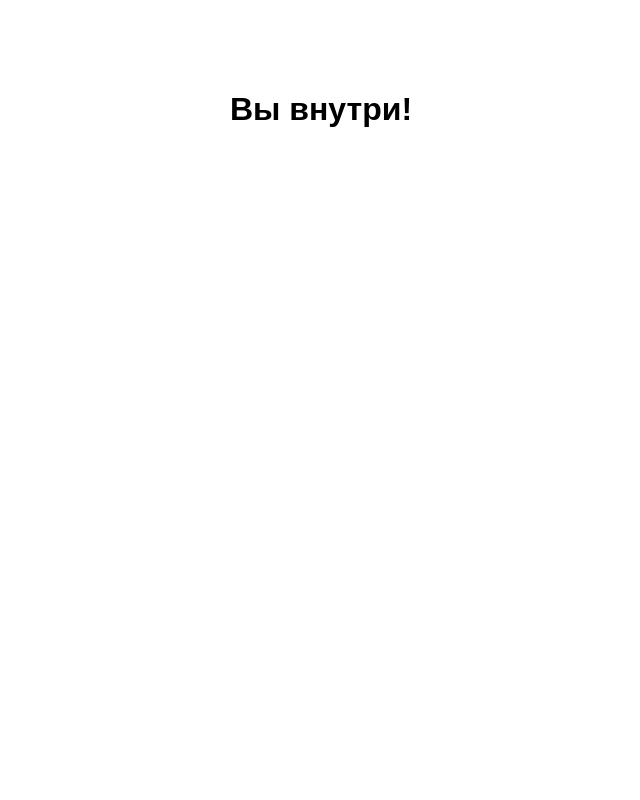
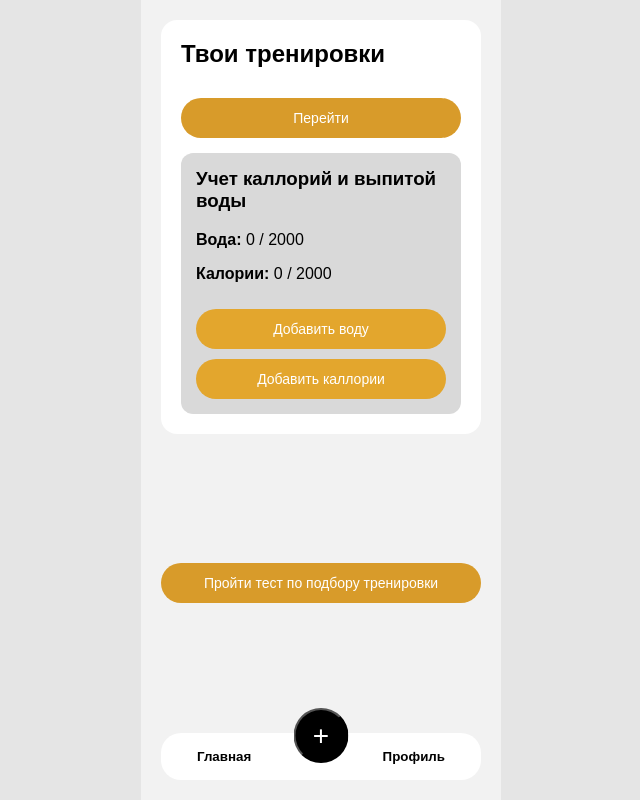
Before and after one commit to chilllll0203/sport-site, a Flask app: page /training in a window 1280 px wide. Before the commit the part shown is almost empty. Shown: the whole page, without its empty margins (319-959 px from the left). Run offline with Flask 3, Linux system fonts and the light colour scheme.

Commit message:
была добавлена новая страница личного кабинета, а также дизайн для нее

```diff
--- a/PythonProject/app.py
+++ b/PythonProject/app.py
@@ -34,7 +34,7 @@ def index():
                 else:
                     return "Произошла ошибка!"
         except Exception as e:
-            return e
+            print(e)
     return render_template('index.html')
 
 @app.route('/reg', methods=['GET', 'POST'])
@@ -54,7 +54,7 @@ def reg():
                 db.session.commit()
                 return redirect('/')
         except Exception as e:
-            return e
+            print(e)
 
     else:
         return render_template('reg.html')
@@ -62,16 +62,16 @@ def reg():
 @app.route('/training',methods=['GET', 'POST'])
 def training():
     if request.method == 'POST':
-        pass
+        render_template('training.html')
     else:
         return render_template('training.html')
 
 @app.route('/userstable')
 def userstable():
     users = User.query.all()
-    list = []
+    users_list = []
     for user in users:
-        list.append(f"ID:{user.id} NAME:{user.name} AGE:{user.age} PASSWORD:{user.password}")
-    return jsonify(list)
+        users_list.append(f"ID:{user.id} NAME:{user.name} AGE:{user.age} PASSWORD:{user.password}")
+    return jsonify(users_list)
 if __name__ == '__main__':
     app.run(debug=True)
--- /dev/null
+++ b/PythonProject/static/css/training.css
@@ -0,0 +1,91 @@
+* {
+    box-sizing: border-box;
+    font-family: Arial, sans-serif;
+}
+body {
+    margin: 0;
+    background: #e5e5e5;
+    display: flex;
+    justify-content: center;
+}
+.app{
+    width: 360px;
+    min-height: 100vh;
+    background: #f2f2f2;
+    padding: 20px;
+    display: flex;
+    flex-direction: column;
+    justify-content: space-between;
+}
+.card{
+    background: #ffffff;
+    border-radius: 16px;
+    padding: 20px;
+}
+.card h2{
+    margin-top: 0;
+}
+.tracker {
+    background: #d9d9d9;
+    border-radius: 12px;
+    padding: 15px;
+    margin-top: 15px;
+}
+.tracker h3{
+    margin-top: 0;
+}
+.btn {
+    border: none;
+    border-radius: 25px;
+    padding: 12px;
+    margin-top: 10px;
+    font-size: 14px;
+    cursor: pointer;
+}
+.btn.primary{
+    width: 100%;
+    background: #d89b2a;
+    color: white;
+}
+.btn.secondary{
+    width: 100%;
+    background: #e3a62d;
+    color: white;
+}
+.btn.wide{
+    background: #d89b2a;
+    color: white;
+    margin: 20px 0;
+}
+.bottom-nav{
+    position: relative;
+    display: flex;
+    justify-content: space-between;
+    align-items: center;
+    padding: 15px 30px;
+    background: #ffffff;
+    border-radius: 20px;
+}
+.nav-item{
+    background: transparent;
+    border: none;
+    color: black;
+    cursor: pointer;
+    font-weight: bold;
+}
+.nav-center{
+    position: absolute;
+    left: 50%;
+    top: -25px;
+    transform: translateX(-50%);
+    width: 55px;
+    height: 55px;
+    background: #000;
+    color: #fff;
+    border-radius: 50%;
+    display: flex;
+    align-items: center;
+    justify-content: center;
+    font-size: 28px;
+    cursor: pointer;
+}
--- a/PythonProject/templates/training.html
+++ b/PythonProject/templates/training.html
@@ -5,10 +5,30 @@
     <meta name="viewport"
           content="width=device-width, user-scalable=no, initial-scale=1.0, maximum-scale=1.0, minimum-scale=1.0">
     <meta http-equiv="X-UA-Compatible" content="ie=edge">
-    <link rel="stylesheet" href="{{url_for('static',filename='css/index.css')}}">
+    <link rel="stylesheet" href="{{url_for('static',filename='css/training.css')}}">
     <title>Личный кабинет</title>
 </head>
 <body>
-    <h1>Вы внутри!</h1>
+    <div class="app">
+        <div class="card">
+            <h2>Твои тренировки</h2>
+            <button class="btn primary">Перейти</button>
+            <div class="tracker">
+                <h3>Учет каллорий и выпитой воды</h3>
+                <p><strong>Вода:</strong> 0 / 2000</p>
+                <p><strong>Калории:</strong> 0 / 2000</p>
+                <button class="btn secondary">Добавить воду</button>
+                <button class="btn secondary">Добавить каллории</button>
+            </div>
+        </div>
+        <button class="btn wide">Пройти тест по подбору тренировки</button>
+        <div class="bottom-nav">
+            <button class="nav-item" name="button_main">Главная</button>
+            <button class="nav-center" name="button_addtrain">
+                +
+            </button>
+            <button class="nav-item" name="button_profile">Профиль</button>
+        </div>
+    </div>
 </body>
 </html>
```
Also changed, not shown: PythonProject/instance/users.db.
